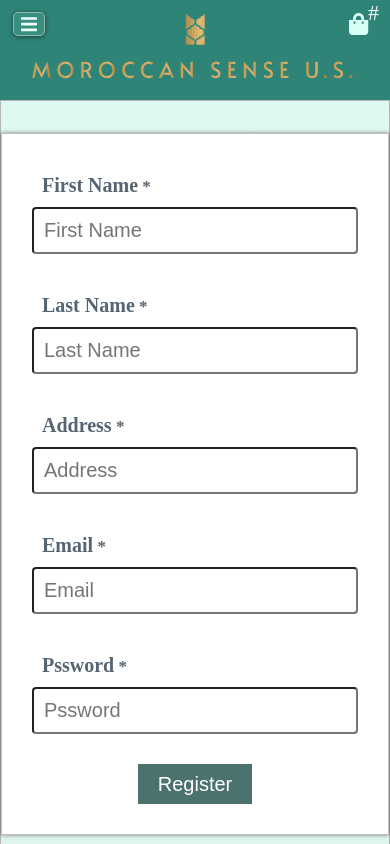
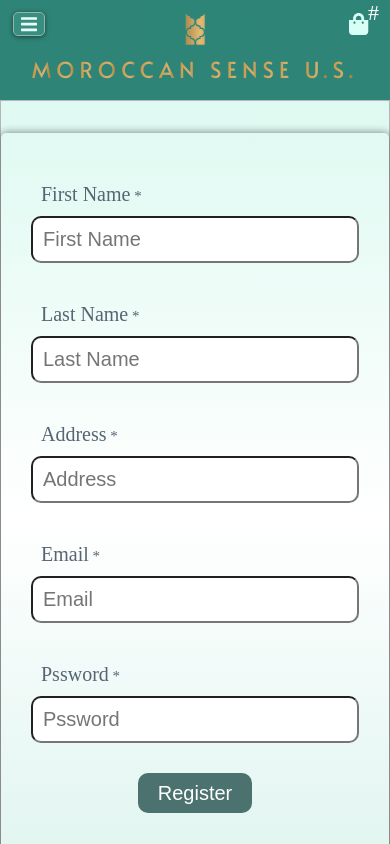
Before and after one commit to haykpash/moroccanS, a React (Create React App) app: page /account in a window 390 px wide. Shown: the top 844 px of the page. Built offline with nearby package versions, Linux system fonts and the light colour scheme.

Commit message:
some update

```diff
--- a/src/App/Footer/Footer.scss
+++ b/src/App/Footer/Footer.scss
@@ -1,4 +1,5 @@
 .Footer {
+
     background-color: #2e8577;
     height:100px;
     .icons {
--- a/src/App/Pages/Account/Account.scss
+++ b/src/App/Pages/Account/Account.scss
@@ -7,7 +7,11 @@
     max-width: 450px;
     margin: auto;
     color: red;
-    ul { padding-inline-start: 0px;}
+    ul {
+      margin-left: 15px;
+      margin-right: 15px;
+      padding-inline-start: 0px;
+    }
     li {
       list-style-type: circle;
       list-style-position: inside;
@@ -20,25 +24,27 @@
   .registration {
     margin-right: auto !important;
     margin-left: auto !important;
-    border: rgb(192, 190, 190) solid 0.1px;
+    padding: 10px 0px 10px;
+    border-radius: 5px;
+    //border: rgba(192, 190, 190, .1) solid 0.1px;
     margin: 2em 2em 5em 2em;
     max-width: 470px;
-    background-color:white;
-    box-shadow: 0 0px 4px 0 rgba(0,0,0,0.50);
+    //background-color:white;
+    box-shadow: 0 0px 9px 0 rgba(0,0,0,0.50);
     .form-group {
       margin: 30px;
       display: flex;
       flex-wrap: wrap;
       .left {
         color:  #566573 ;
-        font-weight: bold;
+        //font-weight: bold;
         font-size: 20px;
         padding: 10px;
         flex: 1 0 110px ;
         label::after {
           content: ' *';
           color: #566573;
-          font-size: 17px;
+          font-size: 15px;
         }
       }
       .right {
@@ -54,7 +60,7 @@
           flex: 1;
           font-size: 20px;
           padding: 10px;
-          border-radius: 4px;
+          border-radius: 10px;
         }
       }
     }
@@ -69,6 +75,7 @@
       font-size: 20px;
       line-height: 40px;
       padding: 0px 20px;
+      border-radius: 10px;
       &:hover {
           background-color: rgb(104, 136, 133);
       }
--- a/src/App/Pages/Login/Login.scss
+++ b/src/App/Pages/Login/Login.scss
@@ -2,9 +2,9 @@
   background: linear-gradient( #daf5ee  ,white , #daf3ed);
   min-height: calc(100vh - 356px);
   border: rgb(229, 238, 233) .1px solid;
-  display: flex;
-  flex-direction: column;
-  position: relative;
+  //display: grid;
+  //flex-direction: column;
+  //position: relative;
   &.form-valid {
     .container3 {
       .right {
@@ -19,20 +19,36 @@
     }
   }
   .error-message {
+
+    max-width: 350px;
     margin: 0 auto;
     color: red;
-    margin-top: 20px;
+    ul {
+      padding-left: 0px;
+      margin-left: 15px;
+      margin-right: 15px;
+    }
+    li {
+      list-style-type: circle;
+      list-style-position: inside;
+      padding: 5px;
+      margin: 5px;
+      border: solid rgba(red, 0.4) .1px;
+    }
   }
     .container3 {
-      box-sizing: border-box;
-      position: absolute;
+      //box-sizing: border-box;
+      //position: absolute;
       box-shadow: 0 0px 4px 0 rgba(0,0,0,0.50);
       padding: 10px 0px;
-      background-color: white;
+      //background-color: white;
+      //margin-bottom: 10px;
       width: 450px;
-      top: 20%;
+      //top: 100px;
+      margin-top: 30px;
       margin-left: 50%;
       transform: translate(-50%);
+      //border: solid .1px rgba(155, 154, 154, .1);
     .form-group {
       margin: 30px;
       display: flex;
@@ -59,12 +75,11 @@
       .right {
         flex-grow: 2;
         display: flex;
-
         input {
           flex: 1;
           padding: 10px;
           font-size: 20px;
-
+          background-color: white;
           &.invalid {
             background-color: rgb(246, 247, 184);
           }
@@ -73,7 +88,6 @@
       .pasword {
         -webkit-text-security: disc;
       }
-
     }
     button {
 
@@ -104,23 +118,8 @@
 }
 @media screen and (max-width: 550px) {
   .Login {
-    .error-message {
-    }
     .container3 {
       width: 90%;
-
-
-      .form-group {
-        .button {
-
-        }
-      }
-    }
-    .form-group {
-      button {
-      }
-    }
-    .error-message {
     }
   }
 }
```
